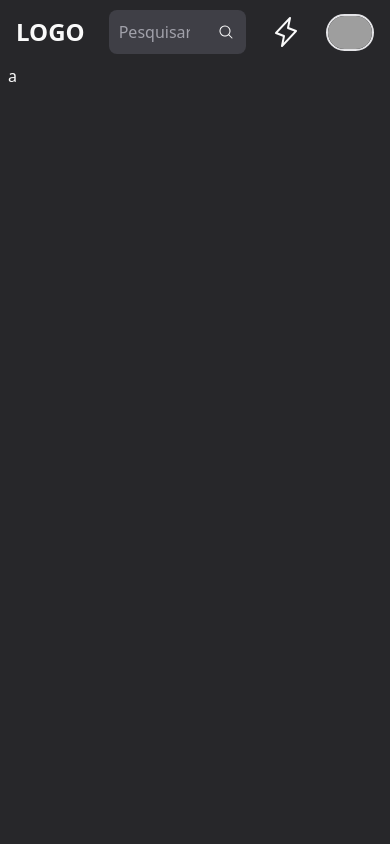
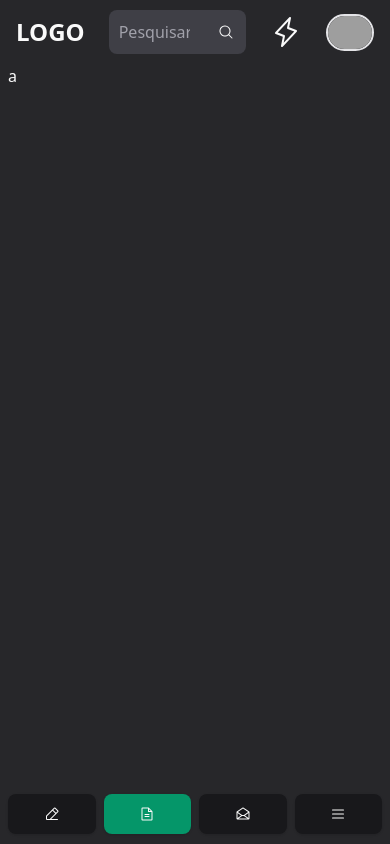
Before and after one commit to KayoSilva19/tailwindcss-ui, a React (Vite) app: page / in a window 390 px wide. Built offline with nearby package versions, Linux system fonts and the light colour scheme; grey boxes are pictures that could not be loaded.

Commit message:
feat: SideBar - Bottom Bar

```diff
--- /dev/null
+++ b/src/components/BottomBar/Button/index.jsx
@@ -0,0 +1,19 @@
+export const Button = ({ active, children, handleChangeStateMenu }) => {
+  const isActive = active
+    ? 'bg-primary-300 dark:bg-primary-600'
+    : 'bg-gray-200 dark:bg-gray-900'
+  return (
+    <>
+      <button
+        onClick={handleChangeStateMenu}
+        className={`
+          flex-1 p-2 mb-0.5 rounded-lg shadow
+          text-gray-900 dark:text-gray-50
+          ${isActive}
+        `}
+      >
+        {children}
+      </button>
+    </>
+  )
+}
--- /dev/null
+++ b/src/components/BottomBar/index.jsx
@@ -0,0 +1,78 @@
+import {
+  Archive,
+  EnvelopeOpen,
+  FileText,
+  List,
+  PaperPlaneTilt,
+  PencilSimpleLine,
+  Trash,
+  WarningCircle,
+  X,
+} from '@phosphor-icons/react'
+import { Button } from './Button'
+import { useState } from 'react'
+
+export const BottomBar = () => {
+  const [isMenuOpen, setIsMenuOpen] = useState(false)
+
+  const inlineIcon = 'inline mb-1 sm:mr-2'
+  const smOnlyText = 'hidden sm:inline'
+
+  function handleChangeStateMenu() {
+    console.log(isMenuOpen)
+    setIsMenuOpen((state) => !state)
+  }
+  return (
+    <div className="w-full flex gap-2 md:hidden items-center relative">
+      <Button>
+        <PencilSimpleLine className={inlineIcon} />
+        <span className={smOnlyText}>Escrever</span>
+      </Button>
+      <Button active>
+        <FileText className={inlineIcon} />
+        <span className={smOnlyText}>Caixa de Entrada</span>
+      </Button>
+      <Button>
+        <EnvelopeOpen className={inlineIcon} />
+        <span className={smOnlyText}>Rascunhos</span>
+      </Button>
+      <Button handleChangeStateMenu={handleChangeStateMenu}>
+        {isMenuOpen ? (
+          <>
+            <X className={inlineIcon} />
+            <span className={smOnlyText}>Fechar</span>
+          </>
+        ) : (
+          <>
+            <List className={inlineIcon} />
+            <span className={smOnlyText}>Mais</span>
+          </>
+        )}
+      </Button>
+
+      <div
+        className={`
+          ${isMenuOpen ? 'absolute' : 'hidden'}
+           right-0 bottom-12 flex flex-col gap-2 w-40
+        `}
+      >
+        <Button>
+          <PaperPlaneTilt size={18} className={inlineIcon} />
+          <span className={smOnlyText}>Enviados</span>
+        </Button>
+        <Button>
+          <Archive size={18} className={inlineIcon} />
+          <span className={smOnlyText}>Arquivados</span>
+        </Button>
+        <Button>
+          <WarningCircle size={18} className={inlineIcon} />
+          <span className={smOnlyText}>Spam</span>
+        </Button>
+        <Button>
+          <Trash size={18} className={inlineIcon} />
+          <span className={smOnlyText}>Lixeira</span>
+        </Button>
+      </div>
+    </div>
+  )
+}
--- a/src/pages/Home/index.jsx
+++ b/src/pages/Home/index.jsx
@@ -2,6 +2,7 @@ import { useState } from 'react'
 import { Header } from '../../components/Header'
 import { Container } from '../../components/Container'
 import { SideBar } from '../../components/SideBar'
+import { BottomBar } from '../../components/BottomBar'
 
 export const Home = () => {
   const [theme, setTheme] = useState('dark')
@@ -24,7 +25,10 @@ export const Home = () => {
       <Container>
         <div className="flex flex-col md:flex-row gap-2 xl:gap-4 h-full relative">
           <SideBar />
-          <p>a</p>
+          <div className="h-full">
+            <p>a</p>
+          </div>
+          <BottomBar />
         </div>
       </Container>
     </>
```
